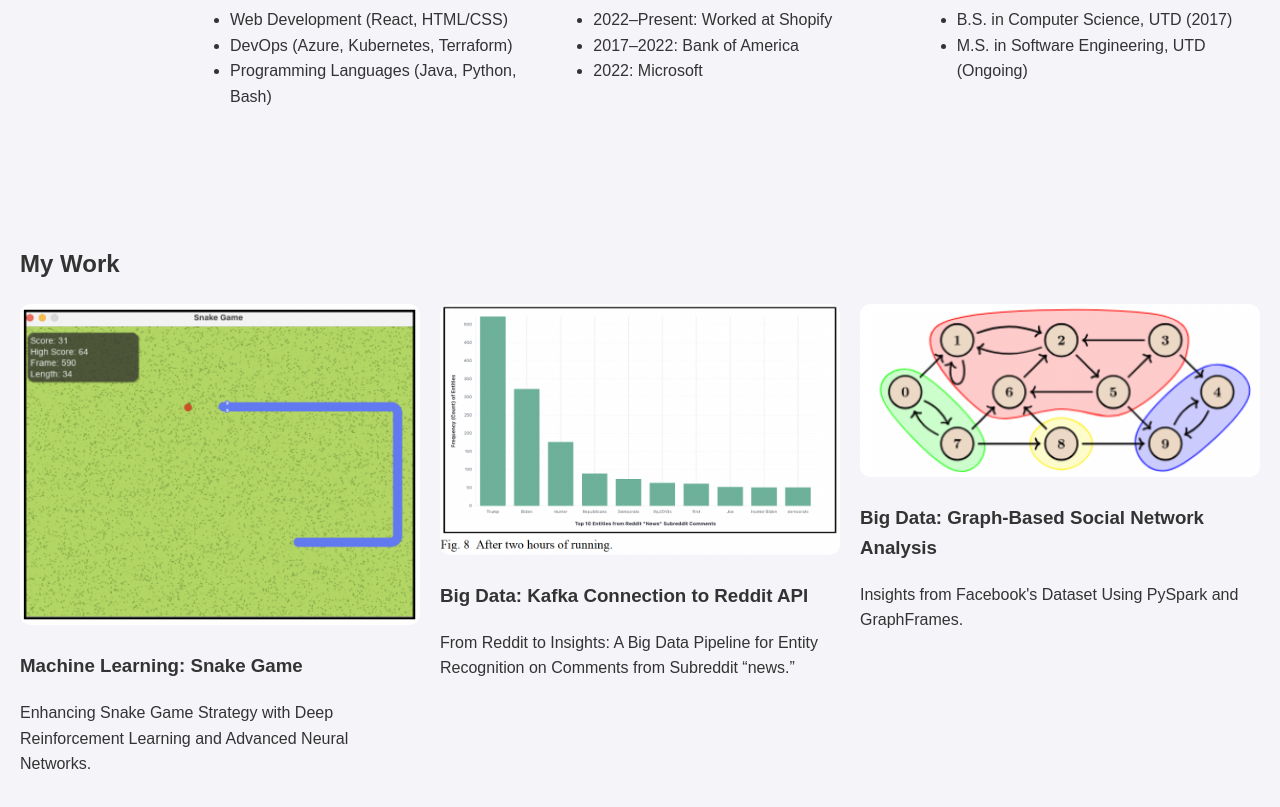
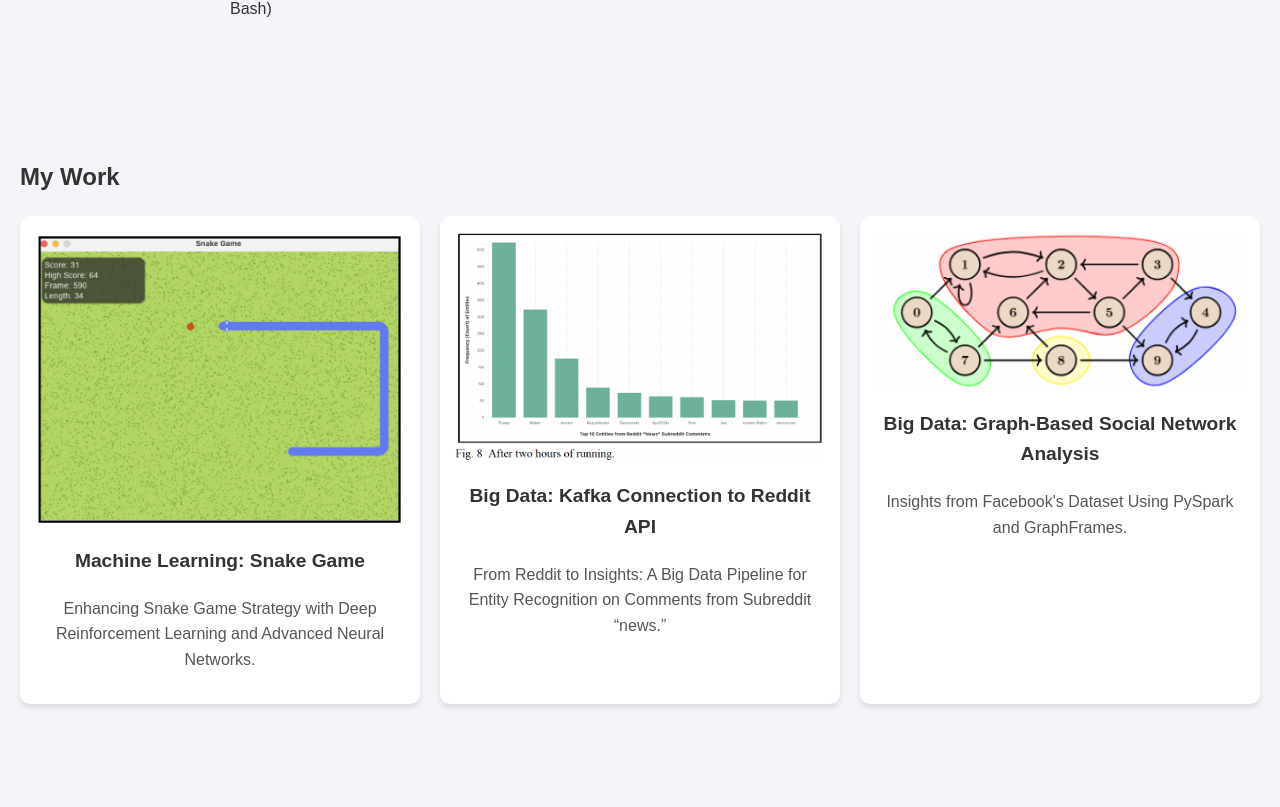
Before and after one commit to amberhasan/github.io, a React (Create React App) app: page / in a window 1280 px wide. Shown: the part 441-1248 px from the top of the page. Built offline with nearby package versions, Linux system fonts and the light colour scheme.

Commit message:
reusable component for my projects

```diff
--- a/src/App.js
+++ b/src/App.js
@@ -1,13 +1,34 @@
 import React from "react";
 import "./App.css";
+import PortfolioItem from "./PortfolioItem";
 
 function App() {
+  const portfolioItems = [
+    {
+      image: "/images/snake-game.png",
+      title: "Machine Learning: Snake Game",
+      description:
+        "Enhancing Snake Game Strategy with Deep Reinforcement Learning and Advanced Neural Networks.",
+    },
+    {
+      image: "/images/reddit-graph.png",
+      title: "Big Data: Kafka Connection to Reddit API",
+      description:
+        "From Reddit to Insights: A Big Data Pipeline for Entity Recognition on Comments from Subreddit “news.”",
+    },
+    {
+      image: "/images/connected-components.png",
+      title: "Big Data: Graph-Based Social Network Analysis",
+      description:
+        "Insights from Facebook's Dataset Using PySpark and GraphFrames.",
+    },
+  ];
+
   return (
     <div>
       {/* Header Section */}
       <header className="header">
         <nav>
-          <img src="/images/logo.png" alt="Logo" className="logo" />
           <ul>
             <li>
               <a href="#about">About</a>
@@ -16,7 +37,7 @@ function App() {
               <a href="#portfolio">Portfolio</a>
             </li>
             <li>
-              <a href="#contact">Contact</a>
+              <a href="#contact">Resume</a>
             </li>
           </ul>
         </nav>
@@ -74,29 +95,14 @@ function App() {
         <div className="container">
           <h2>My Work</h2>
           <div className="work-gallery">
-            <div className="work-item">
-              <img src="/images/snake-game.png" alt="Project 1" />
-              <h3>Machine Learning: Snake Game</h3>
-              <p>
-                Enhancing Snake Game Strategy with Deep Reinforcement Learning
-                and Advanced Neural Networks.
-              </p>
-            </div>
-            <div className="work-item">
-              <img src="/images/reddit-graph.png" alt="Project 2" />
-              <h3>Big Data: Kafka Connection to Reddit API</h3>
-              <p>
-                From Reddit to Insights: A Big Data Pipeline for Entity
-                Recognition on Comments from Subreddit “news.”
-              </p>
-            </div>
-            <div className="work-item">
-              <img src="/images/connected-components.png" alt="Project 3" />
-              <h3>Big Data: Graph-Based Social Network Analysis</h3>
-              <p>
-                Insights from Facebook's Dataset Using PySpark and GraphFrames.
-              </p>
-            </div>
+            {portfolioItems.map((item, index) => (
+              <PortfolioItem
+                key={index}
+                image={item.image}
+                title={item.title}
+                description={item.description}
+              />
+            ))}
           </div>
         </div>
       </section>
--- /dev/null
+++ b/src/PortfolioItem.css
@@ -0,0 +1,27 @@
+.work-item {
+  text-align: center;
+  background: #fff;
+  padding: 15px;
+  border-radius: 10px;
+  box-shadow: 0px 4px 6px rgba(0, 0, 0, 0.1);
+  transition: transform 0.2s ease-in-out;
+}
+
+.work-item img {
+  max-width: 100%;
+  border-radius: 10px;
+}
+
+.work-item h3 {
+  margin-top: 10px;
+  font-size: 1.2rem;
+}
+
+.work-item p {
+  font-size: 1rem;
+  color: #555;
+}
+
+.work-item:hover {
+  transform: scale(1.05);
+}
--- /dev/null
+++ b/src/PortfolioItem.js
@@ -0,0 +1,15 @@
+// PortfolioItem.js
+import React from "react";
+import "./PortfolioItem.css";
+
+function PortfolioItem({ image, title, description }) {
+  return (
+    <div className="work-item">
+      <img src={image} alt={title} />
+      <h3>{title}</h3>
+      <p>{description}</p>
+    </div>
+  );
+}
+
+export default PortfolioItem;
```
